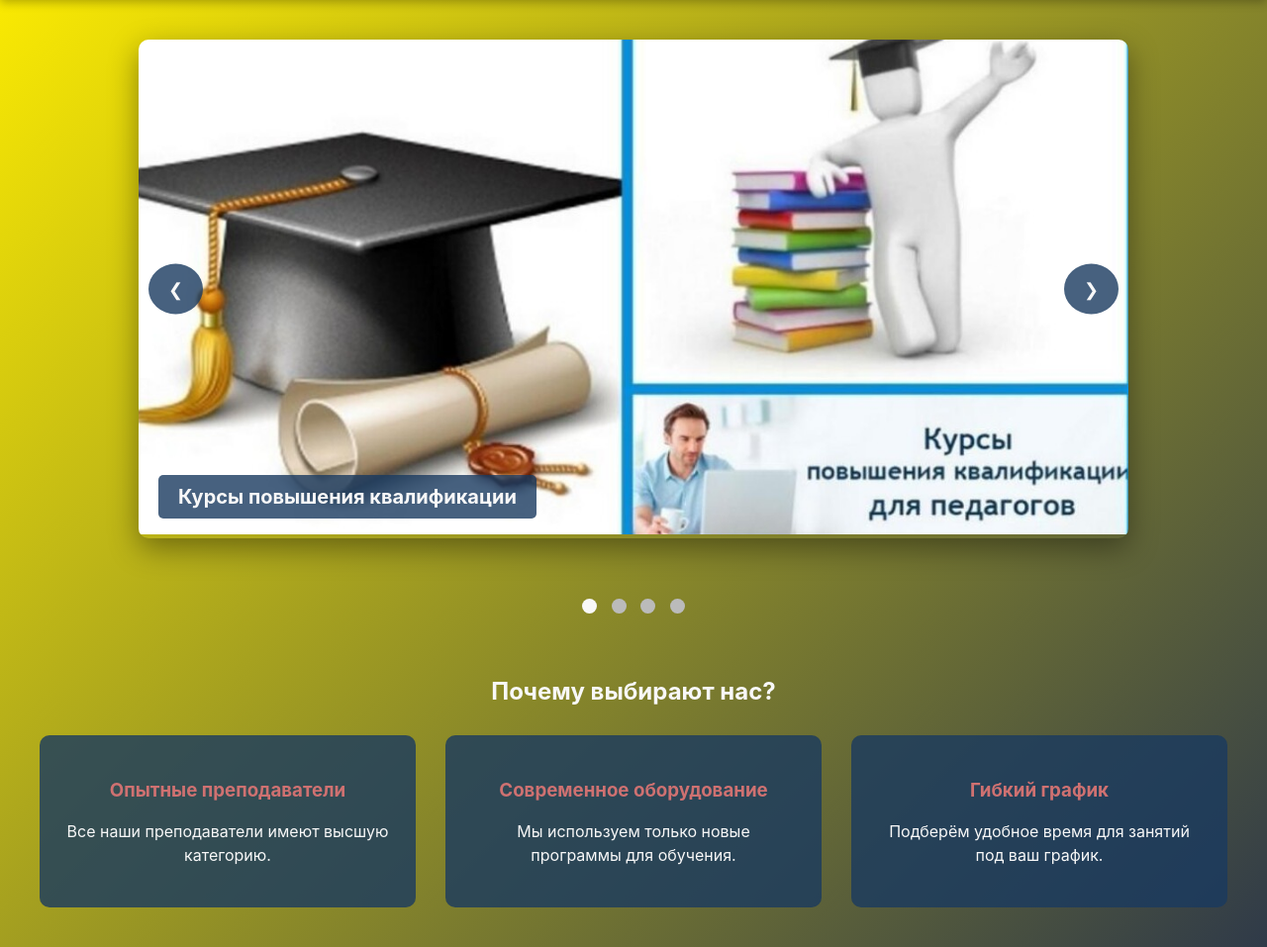
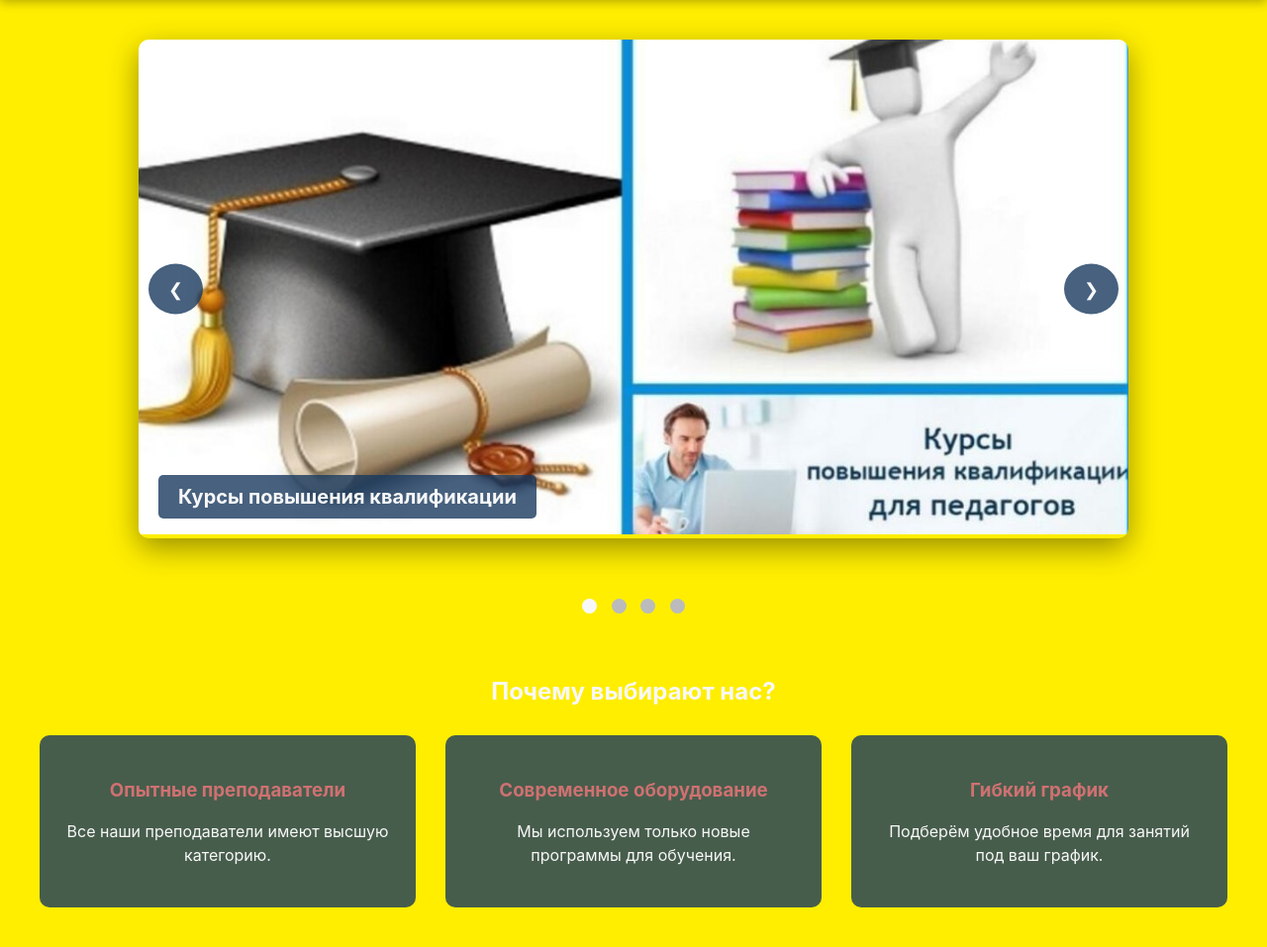
Before and after one commit to brnebl/demoexam, a PHP site: page / in a window 1280 px wide. Shown: the part 59-1016 px from the top of the page at 99% size. Run offline with PHP 8.4, Linux system fonts and the light colour scheme; a stand-in replaces the project's code that opens the database connection.

Commit message:
поменял фон

```diff
--- a/index.php
+++ b/index.php
@@ -21,7 +21,7 @@ $is_admin = isset($_SESSION['admin']) && $_SESSION['admin'];
     /* Основные цвета: синий и серебристый (как на странице регистрации) */
     :root {
       --blue-dark: #ffee00ff;
-      --blue-medium: #2f3a49ff;
+      --blue-medium: #ffee00ff;
       --blue-light: #fefeffff;
       --silver: #f8f8f8ff;
       --silver-light: #cf7171ff;
```
